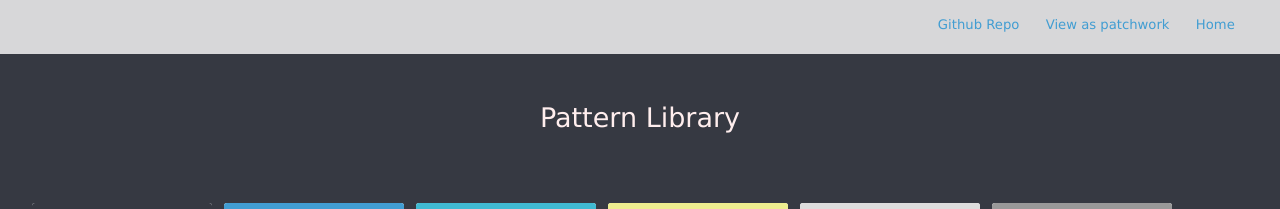
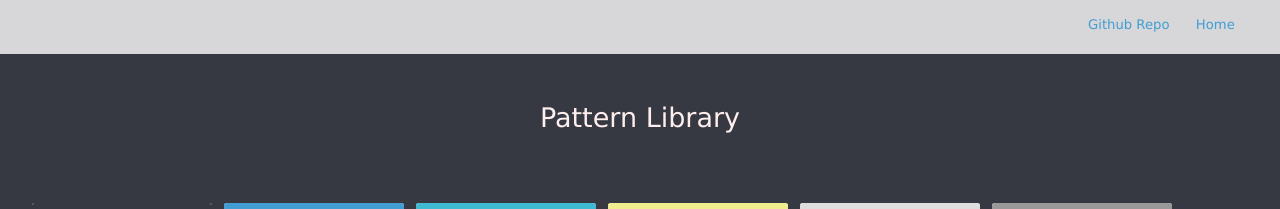
Before and after one commit to maban/styleguide, a Jekyll site: the page built from index.html, in a window 1280 px wide. Shown: the top 209 px of the page. Built offline with Jekyll 4.4.1, drawn with Linux system fonts in a browser that asks for light colours; nearby versions of some CDN libraries; library files that are not in the unit come from our copies.

Commit message:
Comment out patchwork (not ready)

```diff
--- a/_includes/header.html
+++ b/_includes/header.html
@@ -7,7 +7,7 @@
     <nav class="xx-nav" role="navigation" aria-label="Global">
         <ul class="xx-nav-items">
             <li class="xx-nav-item"><a href="/">Home</a></li>
-            <li class="xx-nav-item"><a href="patchwork.php">View as patchwork</a></li>
+            <!--<li class="xx-nav-item"><a href="patchwork.php">View as patchwork</a></li>-->
             <li class="xx-nav-item"><a href="https://github.com/maban/seed">Github Repo</a></li>
         </ul>
     </nav>
```
